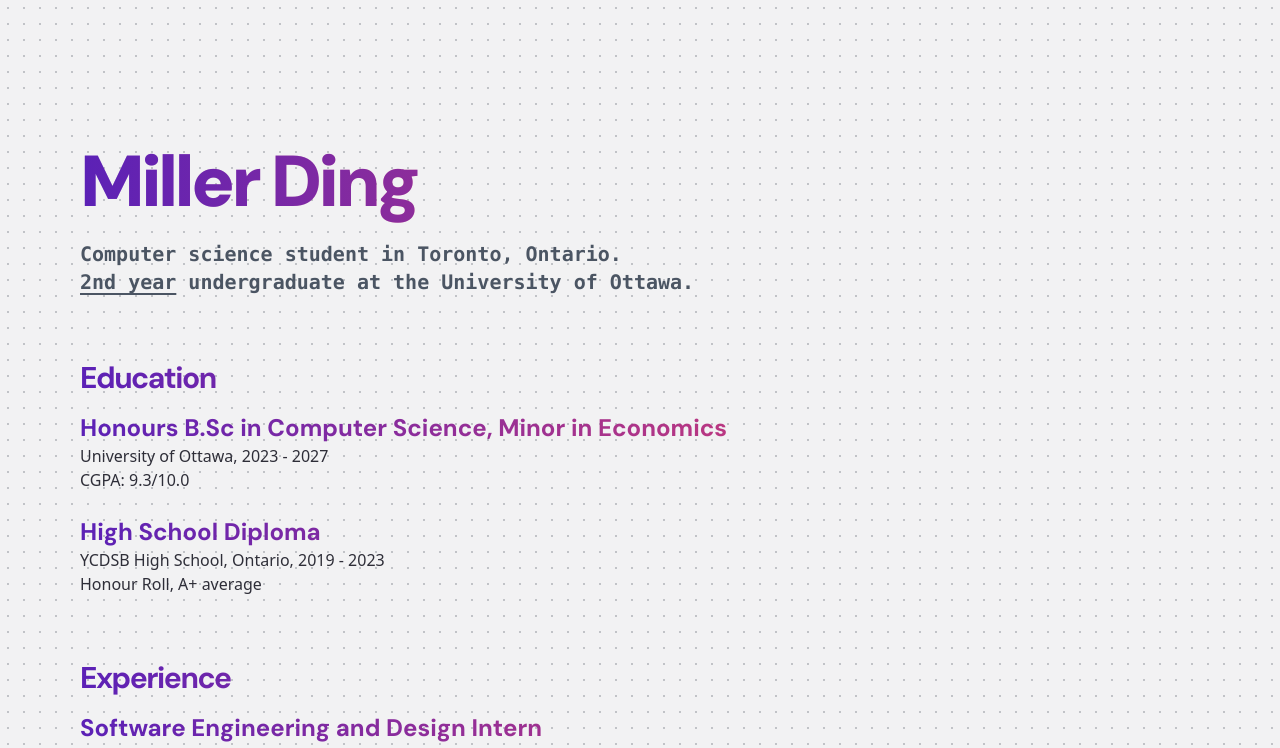
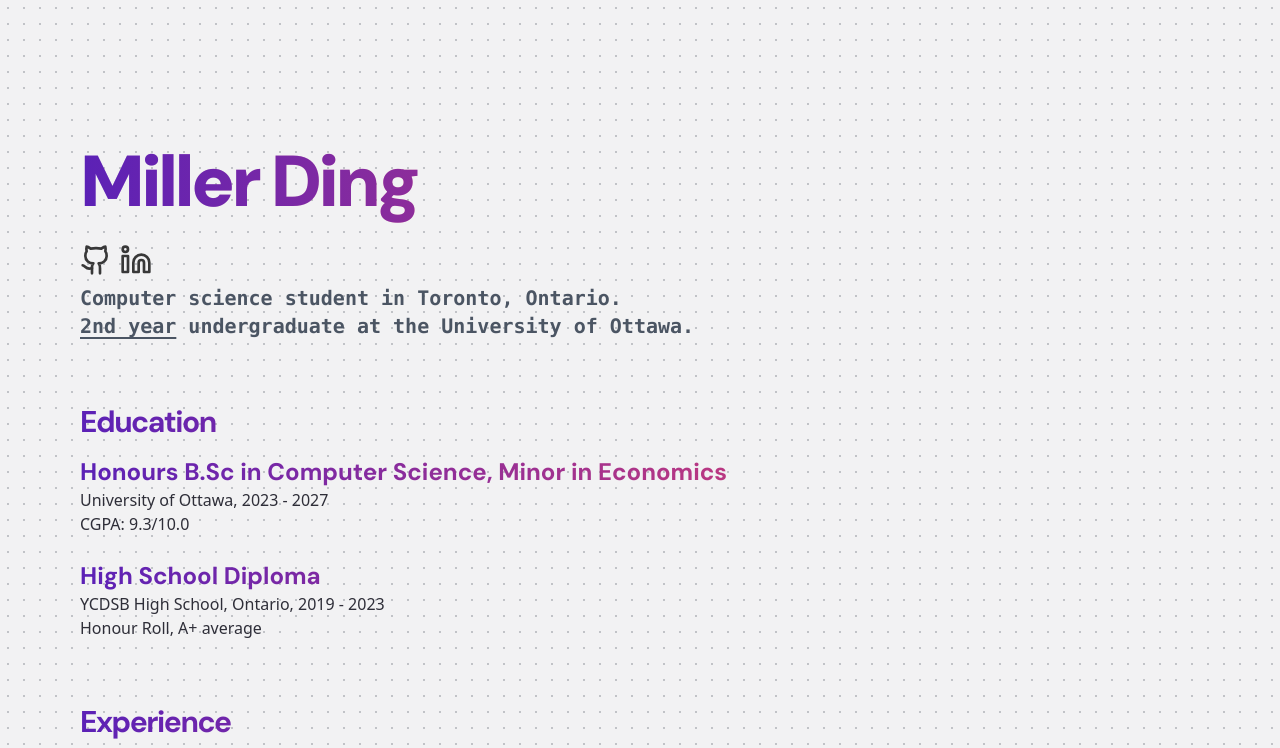
Before and after one commit to mding022/millerding.com, a Next.js app: page / in a window 1280 px wide. Shown: the top 748 px of the page. Built offline with nearby package versions, Linux system fonts and the light colour scheme.

Commit message:
minor changes

```diff
--- a/components/portfolio.jsx
+++ b/components/portfolio.jsx
@@ -58,21 +58,35 @@ export default function Component() {
         <section id="about" className="mb-12 md:mb-13 lg:mb-16">
           <div className="relative cursor-pointer">
             {/* Pinging text */}
-            <h1 className="absolute text-7xl font-black text-red-400 opacity-30 tracking-tighter mb-1 leading-normal animate-ping-once">
+            <h1 className="absolute text-7xl font-black text-red-400 opacity-30 tracking-tighter mb-0 leading-normal animate-ping-once">
               Miller Ding
             </h1>
 
             {/* Solid text */}
-            <h1 className="relative text-7xl font-black tracking-tighter mb-1 leading-normal transform transition-transform ease-in-out duration-300 hover:-translate-y-1 hover:translate-x-1">
+            <h1 className="relative text-7xl font-black tracking-tighter mb-0 leading-normal transform transition-transform ease-in-out duration-300 hover:-translate-y-1 hover:translate-x-1">
               Miller Ding
             </h1>
           </div>
-
-          <p className="mt-0.5 text-xl text-gray-600 font-semibold font-mono">
+          <div className="flex items-center mt-2"> {/* Adjust margin-top here */}
+            <Link
+              href="https://github.com/mding022"
+              target="_blank"
+            >
+              <Github size={32} color="#383838" className="mr-2 hover:stroke-zinc-600 hover:cursor-pointer transform transition-transform ease-in-out duration-300 hover:-translate-y-0.5" />
+            </Link>
+            <Link
+              href="https://linkedin.com/in/millerding"
+              target="_blank"
+            >
+              <Linkedin size={32} color="#383838" className="hover:stroke-zinc-600 hover:cursor-pointer transform transition-transform ease-in-out duration-300 hover:-translate-y-0.5" />
+            </Link>
+          </div>
+          <p className="mt-2 text-xl text-gray-600 font-semibold font-mono"> {/* Adjust margin-top here */}
             Computer science student in Toronto, Ontario.<br /><span className="underline-offset-4 underline">2nd year</span>&nbsp;undergraduate
             at the University of Ottawa.
           </p>
         </section>
+
         <section id="education" className="mb-10 md:mb-14 lg:mb-16">
           <h2 className={`text-3xl font-bold tracking-tighter mb-4 `}>
             Education
@@ -198,7 +212,7 @@ export default function Component() {
               <p className="text-muted-foreground">
                 Landing page for a e-commerce business selling our custom handcrafted automatic watches. Fully designed the UI, UX, and CMS. Built with Next.js, React, Tailwind, and Framer Motion for component animations. Order processing done using Shopify.
               </p>
-              <div className="mt-2 flex gap-2">
+              <div className="mt-2 flex gap-2 hover:cursor-default">
                 <Badge>Next.js</Badge>
                 <Badge>React</Badge>
                 <Badge>TailwindCSS</Badge>
@@ -219,7 +233,7 @@ export default function Component() {
                 commercial users. Designed the UI/UX and implemented this with
                 React, Tailwind, and Next.Js.
               </p>
-              <div className="mt-2 flex gap-2">
+              <div className="mt-2 flex gap-2 hover:cursor-default">
                 <Badge>JavaScript</Badge>
                 <Badge>React</Badge>
                 <Badge>TailwindCSS</Badge>
@@ -237,7 +251,7 @@ export default function Component() {
                 generation templates, text to video generation, story-based
                 video generation, and short-form content automation.
               </p>
-              <div className="mt-2 flex gap-2">
+              <div className="mt-2 flex gap-2 hover:cursor-default">
                 <Badge>Java</Badge>
                 <Badge>Spring</Badge>
                 <Badge>MySQL/MyBatis</Badge>
@@ -257,7 +271,7 @@ export default function Component() {
                 Effects project file templates. This system enables automated
                 rendering of our preset AE animations.{" "}
               </p>
-              <div className="mt-2 flex gap-2">
+              <div className="mt-2 flex gap-2 hover:cursor-default">
                 <Badge>Java</Badge>
                 <Badge>Spring</Badge>
                 <Badge>Python</Badge>
@@ -272,7 +286,7 @@ export default function Component() {
                 Utilized market data APIs to screen for stocks that had
                 favourable technical indicators.
               </p>
-              <div className="mt-2 flex gap-2">
+              <div className="mt-2 flex gap-2 hover:cursor-default">
                 <Badge>JavaScript</Badge>
                 <Badge>Html/Css</Badge>
               </div>
--- a/package.json
+++ b/package.json
@@ -20,6 +20,7 @@
     "clsx": "^2.1.1",
     "easy-react-text-loop": "^1.0.2",
     "framer-motion": "^11.3.28",
+    "install": "^0.13.0",
     "lucide-react": "^0.427.0",
     "next": "14.2.5",
     "node-fetch": "^3.3.2",
```
Also changed, not shown: 1 other file (tests, documents, lock files or other folders).
